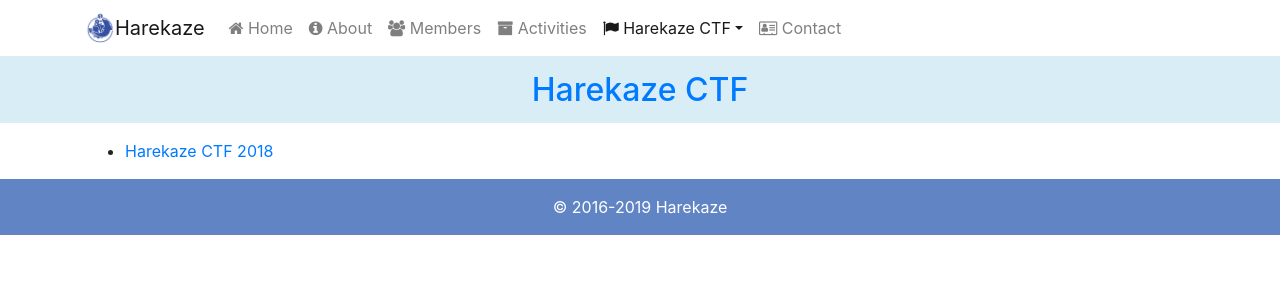
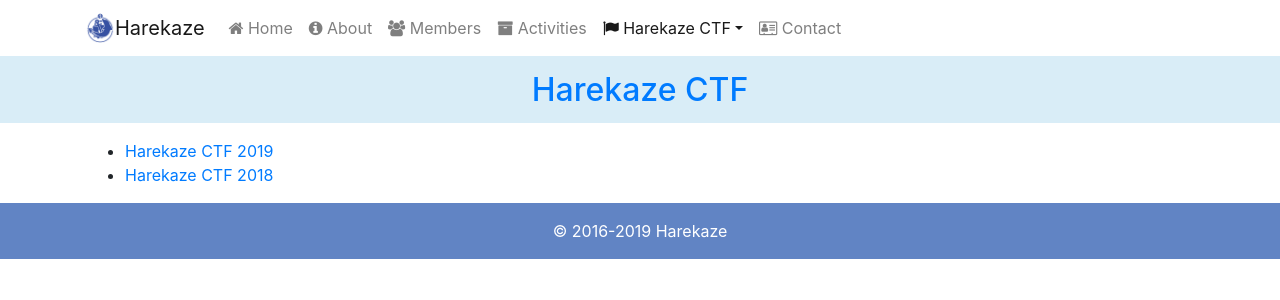
Before and after one commit to TeamHarekaze/TeamHarekaze.github.io, a Jekyll site: the page built from ctf-jp.html, in a window 1280 px wide. Shown: the top 300 px of the page. Built offline with Jekyll 4.4.1, drawn with Linux system fonts in a browser that asks for light colours; nearby versions of some CDN libraries.

Commit message:
Added 2019.

```diff
--- a/ctf-jp.html
+++ b/ctf-jp.html
@@ -9,6 +9,7 @@ title: Harekaze CTF
   </header>
   <div class="container">
     <ul>
+      <li><a href="/ctf/2019-jp.html">Harekaze CTF 2019</a></li>
       <li><a href="/ctf/2018-jp.html">Harekaze CTF 2018</a></li>
     </ul>
   </div>
```
